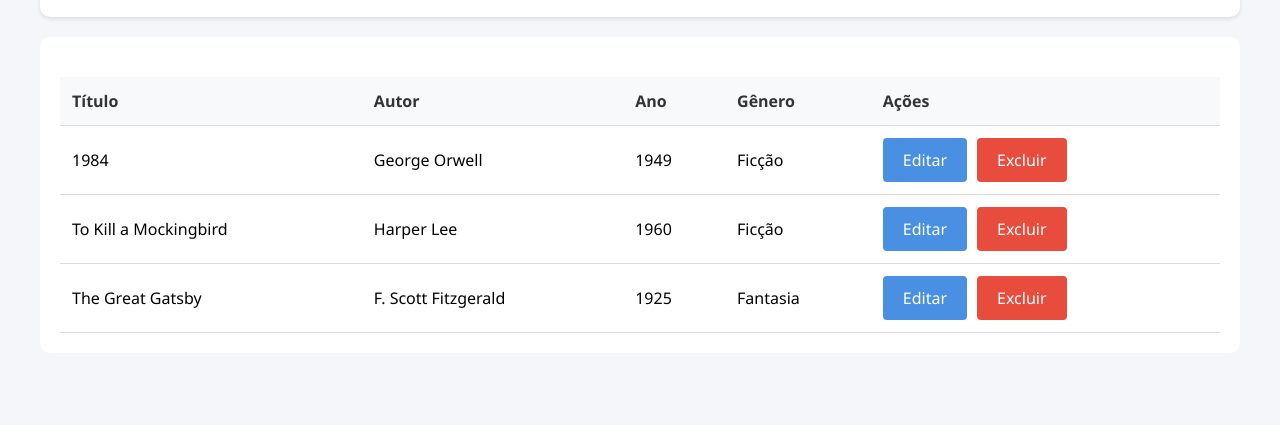
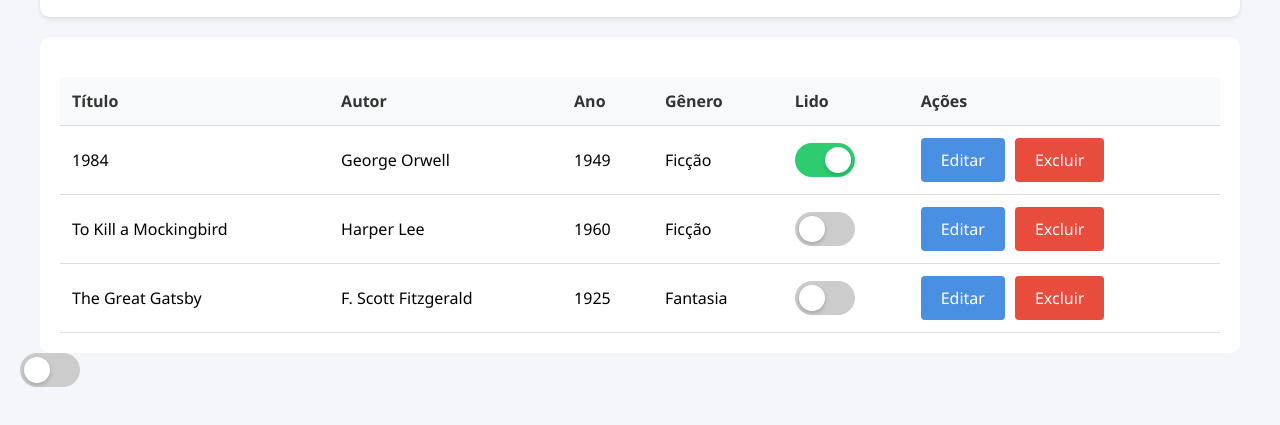
Before and after one commit to henrique-serra/library, a plain HTML site: page index.html in a window 1280 px wide. Shown: the part 91-516 px from the top of the page. Drawn offline with Linux system fonts and the light colour scheme.

Commit message:
Create field "read"
It's necessary to erase the label.toggle that was
used for testing. Currently, however, this causes
the tbody to not show.

```diff
--- a/app.js
+++ b/app.js
@@ -1,7 +1,7 @@
 const myLibrary = [
-    new Book("1984", "George Orwell", 1949, "Ficção"),
-    new Book("To Kill a Mockingbird", "Harper Lee", 1960, "Ficção"),
-    new Book("The Great Gatsby", "F. Scott Fitzgerald", 1925, "Fantasia")
+    new Book("1984", "George Orwell", 1949, "Ficção", true),
+    new Book("To Kill a Mockingbird", "Harper Lee", 1960, "Ficção", false),
+    new Book("The Great Gatsby", "F. Scott Fitzgerald", 1925, "Fantasia", false)
 ];
 
 const dialog = document.querySelector("dialog");
@@ -17,15 +17,25 @@ const genreInput = document.querySelector("#genre");
 const main = document.querySelector("main");
 const table = document.querySelector("table");
 
+// Toggle switch
+const toggle = document.querySelector('.toggle input');
+toggle.addEventListener('keydown', (e) => {
+    if (e.key === ' ' || e.key === 'Enter') {
+    e.preventDefault();
+    toggle.checked = !toggle.checked;
+    }
+});
+
 let currentRow;
 let editingBook = false;
 
 // Book constructor
-function Book(title, author, year, genre) {
+function Book(title, author, year, genre, read = false) {
     this.title = title;
     this.author = author;
     this.year = year;
     this.genre = genre;
+    this.read = read;
 };
 
 function addBookToLibrary(book) {
@@ -72,6 +82,20 @@ function generateBookRow(book) {
         td.textContent = book[prop];
         tr.appendChild(td);
     });
+
+    // Adicionar coluna read com toggle
+    const readTd = document.createElement("td");
+    const toggleLabel = document.createElement("label");
+    toggleLabel.className = "toggle";
+    toggleLabel.innerHTML = `
+        <input type="checkbox" ${book.read ? 'checked' : ''}>
+        <span class="slider"></span>
+    `;
+    toggleLabel.querySelector('input').addEventListener('change', function() {
+        book.read = this.checked;
+    });
+    readTd.appendChild(toggleLabel);
+    tr.appendChild(readTd);
 
     const actionsTd = document.createElement("td");
     const actionsDiv = document.createElement("div");
--- a/index.html
+++ b/index.html
@@ -20,6 +20,7 @@
                         <th>Autor</th>
                         <th>Ano</th>
                         <th>Gênero</th>
+                        <th>Lido</th>
                         <th>Ações</th>
                     </tr>
                 </thead>
@@ -29,6 +30,10 @@
             </table>
         </main>
     </div>
+    <label class="toggle">
+        <input type="checkbox">
+        <span class="slider"></span>
+    </label>
     <dialog>
         <div class="modal-content">
             <div class="modal-header">
--- a/styles.css
+++ b/styles.css
@@ -226,6 +226,64 @@ input, select {
   margin-top: 20px;
 }
 
+/* Toggle switch */
+.toggle {
+  position: relative;
+  display: inline-block;
+  width: 60px;
+  height: 34px;
+}
+
+.toggle input {
+  opacity: 0;
+  width: 0;
+  height: 0;
+}
+
+.slider {
+  position: absolute;
+  cursor: pointer;
+  top: 0;
+  left: 0;
+  right: 0;
+  bottom: 0;
+  background-color: #ccc;
+  transition: .4s;
+  border-radius: 34px;
+}
+
+.slider:before {
+  position: absolute;
+  content: "";
+  height: 26px;
+  width: 26px;
+  left: 4px;
+  bottom: 4px;
+  background-color: white;
+  transition: .4s;
+  border-radius: 50%;
+  box-shadow: 0 2px 4px rgba(0,0,0,0.2);
+}
+
+input:checked + .slider {
+  background-color: var(--success-color);
+}
+
+input:focus + .slider {
+  box-shadow: 0 0 1px var(--success-color);
+}
+
+input:checked + .slider:before {
+  transform: translateX(26px);
+}
+
+/* Animação suave */
+.slider, .slider:before {
+  transition: all 0.4s cubic-bezier(.45,.05,.55,.95);
+}
+
+/* End of toggle switch */
+
 @media (max-width: 768px) {
   .container {
       padding: 10px;
```
